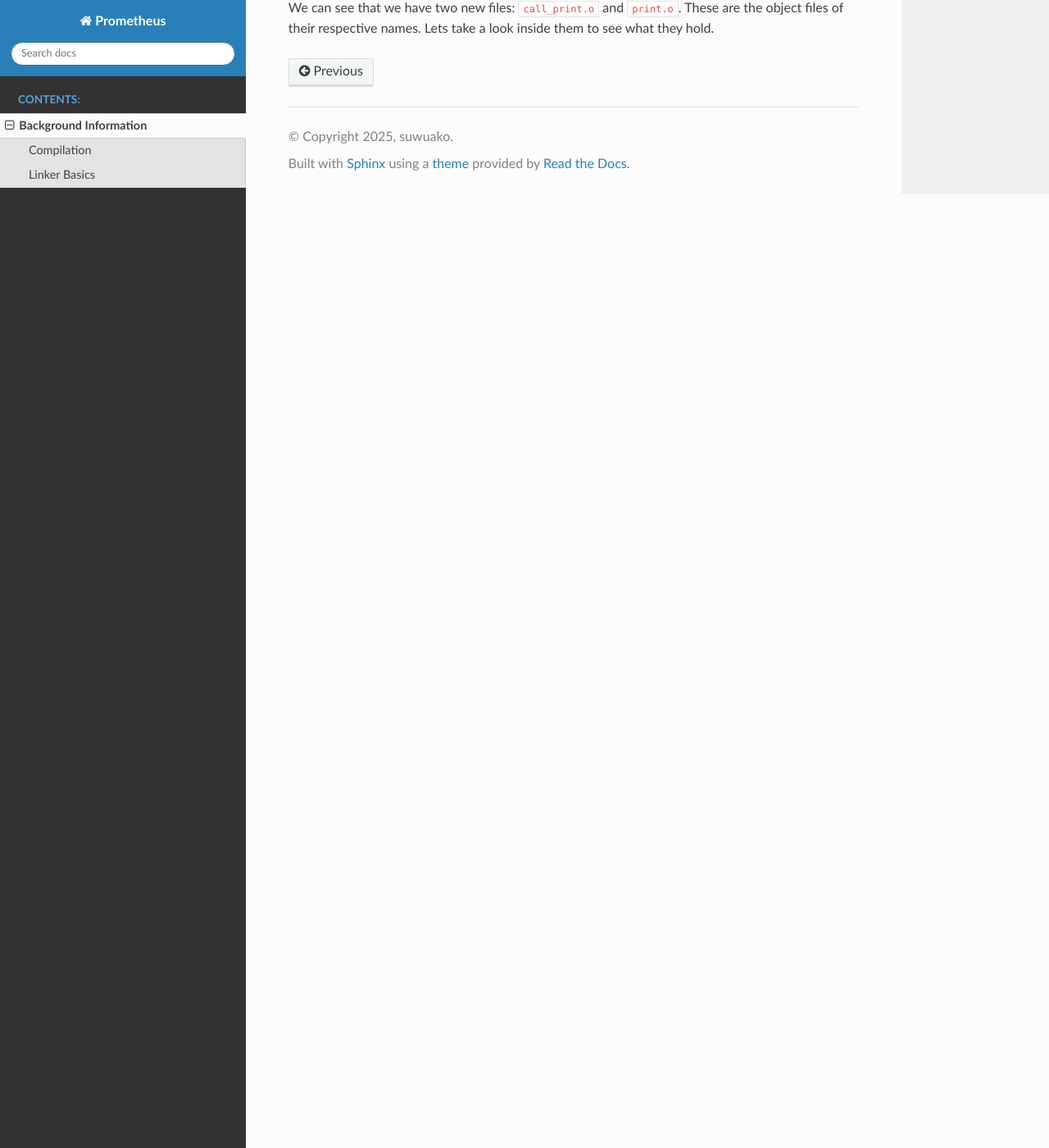
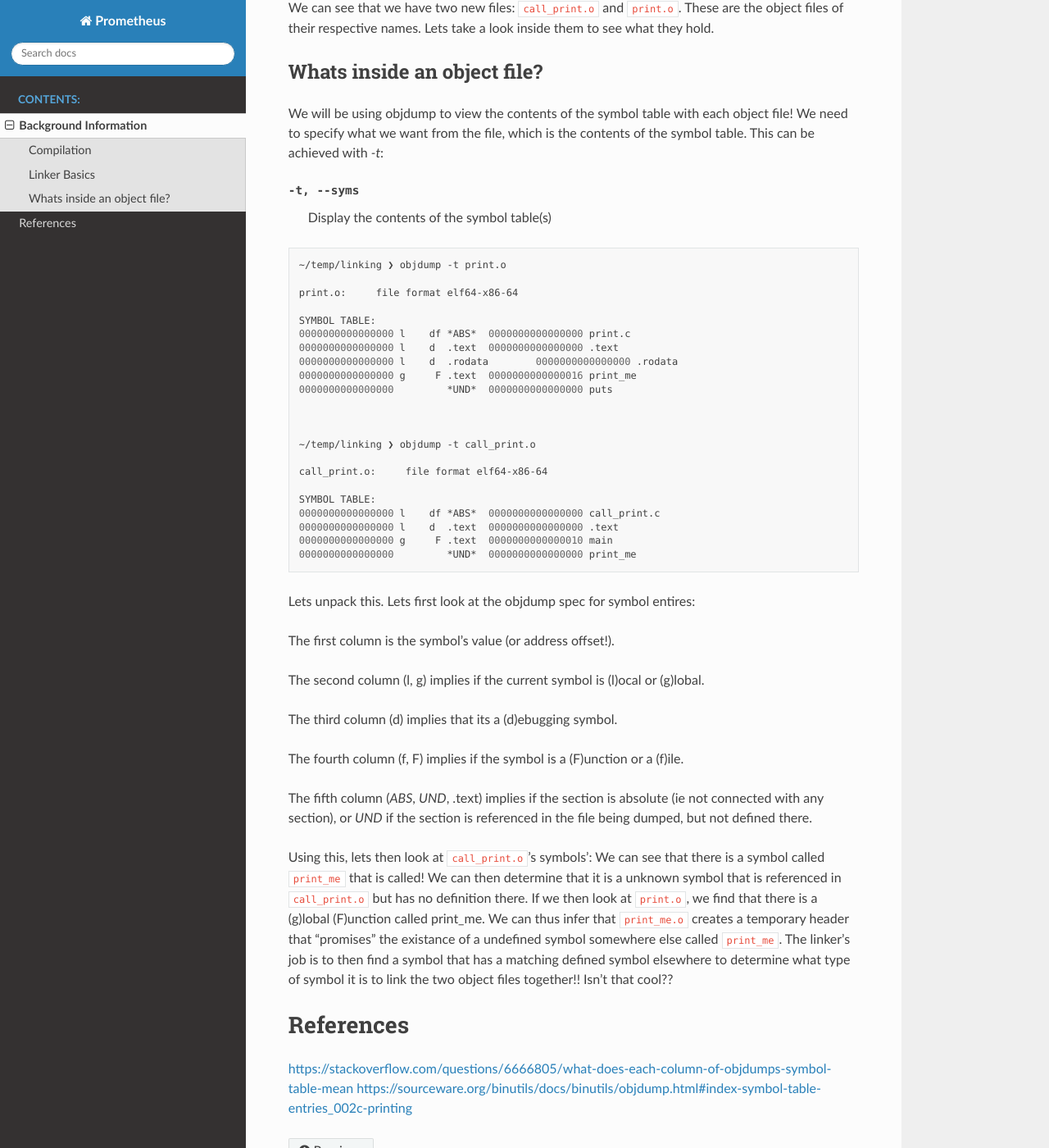
Before and after one commit to suwuako/prometheus, a Sphinx documentation site: the page built from docs/source/background.rst, in a window 1280 px wide and 1400 px high, scrolled down 1401 px. Shown: the whole window at 82% size. Built offline with Sphinx 7.4.7 and the Read the Docs theme 3.1.0, drawn with Linux system fonts in a browser that asks for light colours; some of the changed text lies outside the part shown.

Commit message:
docs: add binary exploration

```diff
--- a/docs/source/background.rst
+++ b/docs/source/background.rst
@@ -40,7 +40,7 @@ call_print.c
 
 If we were to compile call_print.c by itself, we end up with a linker error:
 
-.. code-block::
+.. code-block:: Bash
 
     $ gcc call_print.c
     /usr/bin/ld: /tmp/cc5dtrRn.o: in function ``main':
@@ -52,7 +52,7 @@ but there is no **definition** for ``print_me`` in ``call_print.c``. The declara
 exists in ``print.c``. As a result, we are trying to call code that doesn't exist! Lets try
 to compile this time with ``print.c`` as an argument for gcc.
 
-.. code-block::
+.. code-block:: Bash
 
     ~/temp/linking ❯ gcc print.c call_print.c
 
@@ -63,7 +63,7 @@ It compiles and links properly! So what actaully happened in between? We can tak
 closer look by telling gcc to compile both ``print.c`` and ``call_print.c`` as object files
 using the ``-c`` flag.
 
-.. code-block::
+.. code-block:: Bash
 
     ~/temp/linking ❯ gcc -c print.c call_print.c
 
@@ -72,3 +72,66 @@ using the ``-c`` flag.
 
 We can see that we have two new files: ``call_print.o`` and ``print.o``. These are the object
 files of their respective names. Lets take a look inside them to see what they hold.
+
+Whats inside an object file?
+****************************
+
+We will be using objdump to view the contents of the symbol table with each object file!
+We need to specify what we want from the file, which is the contents of the symbol table.
+This can be achieved with `-t`:
+
+-t, --syms               Display the contents of the symbol table(s)
+
+.. code-block:: Bash
+
+    ~/temp/linking ❯ objdump -t print.o                                                                          git 01:20:02 AM
+
+    print.o:     file format elf64-x86-64
+
+    SYMBOL TABLE:
+    0000000000000000 l    df *ABS*  0000000000000000 print.c
+    0000000000000000 l    d  .text  0000000000000000 .text
+    0000000000000000 l    d  .rodata        0000000000000000 .rodata
+    0000000000000000 g     F .text  0000000000000016 print_me
+    0000000000000000         *UND*  0000000000000000 puts
+
+
+
+    ~/temp/linking ❯ objdump -t call_print.o                                                                     git 01:20:13 AM
+
+    call_print.o:     file format elf64-x86-64
+
+    SYMBOL TABLE:
+    0000000000000000 l    df *ABS*  0000000000000000 call_print.c
+    0000000000000000 l    d  .text  0000000000000000 .text
+    0000000000000000 g     F .text  0000000000000010 main
+    0000000000000000         *UND*  0000000000000000 print_me
+
+Lets unpack this. Lets first look at the objdump spec for symbol entires:
+
+The first column is the symbol's value (or address offset!).
+
+The second column (l, g) implies if the current symbol is (l)ocal or (g)lobal.
+
+The third column (d) implies that its a (d)ebugging symbol.
+
+The fourth column (f, F) implies if the symbol is a (F)unction or a (f)ile.
+
+The fifth column (*ABS*, *UND*, .text) implies if the section is absolute (ie not
+connected with any section), or *UND* if the section is referenced in the file being
+dumped, but not defined there.
+
+
+Using this, lets then look at ``call_print.o``'s symbols': We can see that there is a symbol
+called ``print_me`` that is called! We can then determine that it is a unknown symbol that is
+referenced in ``call_print.o`` but has no definition there. If we then look at ``print.o``,
+we find that there is a (g)lobal (F)unction called print_me. We can thus infer that
+``print_me.o`` creates a temporary header that "promises" the existance of a undefined
+symbol somewhere else called ``print_me``. The linker's job is to then find a symbol that
+has a matching defined symbol elsewhere to determine what type of symbol it is to link
+the two object files together!! Isn't that cool??
+
+References
+==========
+https://stackoverflow.com/questions/6666805/what-does-each-column-of-objdumps-symbol-table-mean
+https://sourceware.org/binutils/docs/binutils/objdump.html#index-symbol-table-entries_002c-printing
```
